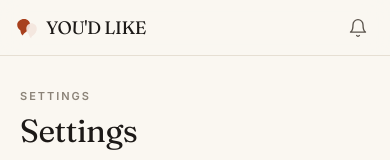
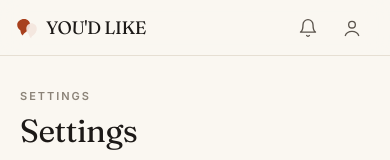
Before and after one commit to seeckerstein/recommendly, a Next.js app in the folder apps/web/: page /settings in a window 390 px wide. Shown: the top 160 px of the page. Built offline with nearby package versions, Linux system fonts and the light colour scheme; no server answers.

Commit message:
polish mobile account access and encoding

```diff
--- a/apps/web/src/app/auth/login/page.tsx
+++ b/apps/web/src/app/auth/login/page.tsx
@@ -77,7 +77,7 @@ function LoginForm() {
           )}
 
           <Button type="submit" variant="accent" size="lg" disabled={loading} className="w-full">
-            {loading ? "Signing inâ€¦" : "Sign in"}
+            {loading ? "Signing in…" : "Sign in"}
           </Button>
         </form>
 
--- a/apps/web/src/app/oauth/consent/page.tsx
+++ b/apps/web/src/app/oauth/consent/page.tsx
@@ -135,7 +135,7 @@ function ConsentForm() {
     return (
       <main className="mx-auto flex min-h-dvh max-w-md items-center justify-center px-6">
         <p className="text-sm text-ink-faint">
-          {status === "loading" ? "Checking your sessionâ€¦" : "Redirectingâ€¦"}
+          {status === "loading" ? "Checking your session…" : "Redirecting…"}
         </p>
       </main>
     );
@@ -244,7 +244,7 @@ function ConsentForm() {
             onClick={() => handleAction(true)}
             className="flex-1"
           >
-            {processing ? "Connectingâ€¦" : "Allow access"}
+            {processing ? "Connecting…" : "Allow access"}
           </Button>
           <Button
             variant="secondary"
--- a/apps/web/src/app/page.tsx
+++ b/apps/web/src/app/page.tsx
@@ -76,7 +76,7 @@ export default async function HomePage() {
                 aria-hidden
                 className="shrink-0 text-accent transition-transform group-hover:translate-x-1"
               >
-                â†’
+                →
               </span>
             </Link>
           ))}
--- a/apps/web/src/app/settings/InstallPrompt.tsx
+++ b/apps/web/src/app/settings/InstallPrompt.tsx
@@ -41,7 +41,7 @@ export function InstallPrompt() {
         disabled={status === "installing"}
         className="inline-flex min-h-11 items-center rounded-full bg-accent px-5 text-sm font-medium text-white shadow-quiet transition-colors hover:bg-accent-ink disabled:opacity-50"
       >
-        {status === "installing" ? "Installingâ€¦" : "Install YOU'D LIKE"}
+        {status === "installing" ? "Installing…" : "Install YOU'D LIKE"}
       </button>
     );
   }
--- a/apps/web/src/app/settings/page.tsx
+++ b/apps/web/src/app/settings/page.tsx
@@ -41,7 +41,7 @@ export default function SettingsPage() {
               Claude can connect to YOU'D LIKE through its remote MCP server. It follows YOU'D LIKE&apos;s existing authorization model — it can read your own recommendations and those from connected users where you already have access, but never arbitrary users&apos; private recommendations.
             </p>
             <ol className="mt-4 ml-5 list-decimal space-y-1.5 text-[15px] leading-relaxed text-ink-soft">
-              <li>In Claude, open Customize â†’ Connectors.</li>
+              <li>In Claude, open Customize → Connectors.</li>
               <li>Click + / Add custom connector.</li>
               <li>Name it YOU'D LIKE.</li>
               <li>Enter the MCP server URL: <code className="rounded bg-surface-sunk px-1.5 py-0.5 text-[13px] text-ink">https://zpjsmuuxgcewmymmdddr.supabase.co/functions/v1/mcp</code></li>
--- a/apps/web/src/components/nav/TopBar.tsx
+++ b/apps/web/src/components/nav/TopBar.tsx
@@ -1,5 +1,6 @@
 "use client";
 
+import { useEffect, useRef, useState } from "react";
 import Link from "next/link";
 import { usePathname } from "next/navigation";
 import { useUnreadNotifications } from "@/lib/useNotifications";
@@ -9,17 +10,36 @@ import { notificationsIcon } from "./nav-items";
 export function TopBar() {
   const pathname = usePathname();
   const unreadCount = useUnreadNotifications();
+  const [open, setOpen] = useState(false);
+  const wrapRef = useRef<HTMLDivElement>(null);
+
+  useEffect(() => {
+    if (!open) return;
+    function onDocDown(e: MouseEvent) {
+      if (!wrapRef.current?.contains(e.target as Node)) setOpen(false);
+    }
+    function onKey(e: KeyboardEvent) {
+      if (e.key === "Escape") setOpen(false);
+    }
+    document.addEventListener("mousedown", onDocDown);
+    document.addEventListener("keydown", onKey);
+    return () => {
+      document.removeEventListener("mousedown", onDocDown);
+      document.removeEventListener("keydown", onKey);
+    };
+  }, [open]);
 
   return (
     <header className="sticky top-0 z-30 flex h-14 items-center justify-between border-b border-line bg-paper/85 px-4 backdrop-blur-md md:hidden">
       <Logo size="md" />
+      <div className="flex items-center">
         <Link
           href="/notifications"
           aria-label={
             unreadCount > 0 ? `Activity, ${unreadCount} unread` : "Activity and notifications"
           }
           aria-current={pathname === "/notifications" ? "page" : undefined}
-        className="-mr-1.5 inline-flex size-11 items-center justify-center rounded-full text-ink-soft transition-colors hover:bg-surface-sunk hover:text-ink"
+          className="inline-flex size-11 items-center justify-center rounded-full text-ink-soft transition-colors hover:bg-surface-sunk hover:text-ink"
         >
           <span className="relative">
             {notificationsIcon({ className: "size-5" })}
@@ -28,6 +48,45 @@ export function TopBar() {
             )}
           </span>
         </Link>
+        <div ref={wrapRef} className="relative">
+          <button
+            type="button"
+            aria-label="Account"
+            aria-haspopup="menu"
+            aria-expanded={open}
+            onClick={() => setOpen((v) => !v)}
+            className="inline-flex size-11 items-center justify-center rounded-full text-ink-soft transition-colors hover:bg-surface-sunk hover:text-ink"
+          >
+            <svg viewBox="0 0 24 24" fill="none" stroke="currentColor" strokeWidth="1.6" strokeLinecap="round" strokeLinejoin="round" className="size-5" aria-hidden>
+              <circle cx="12" cy="8" r="4" />
+              <path d="M4 21c1.5-4 5-5 8-5s6.5 1 8 5" />
+            </svg>
+          </button>
+          {open && (
+            <div
+              role="menu"
+              className="absolute right-0 top-12 z-50 w-44 overflow-hidden rounded-xl border border-line bg-surface py-1 shadow-lift"
+            >
+              <Link
+                href="/profile"
+                role="menuitem"
+                className="block px-4 py-2.5 text-sm text-ink hover:bg-surface-sunk"
+                onClick={() => setOpen(false)}
+              >
+                Profile
+              </Link>
+              <Link
+                href="/settings"
+                role="menuitem"
+                className="block px-4 py-2.5 text-sm text-ink hover:bg-surface-sunk"
+                onClick={() => setOpen(false)}
+              >
+                Settings
+              </Link>
+            </div>
+          )}
+        </div>
+      </div>
     </header>
   );
 }
--- a/apps/web/src/components/ui/RecommendationCard.tsx
+++ b/apps/web/src/components/ui/RecommendationCard.tsx
@@ -28,7 +28,7 @@ export type RecommendationCardProps = {
 };
 
 /**
- * A shelf entry. Reads person â†’ reason â†’ title â†’ quiet supporting detail.
+ * A shelf entry. Reads person → reason → title → quiet supporting detail.
  * Deliberately borderless: entries are separated by a hairline rule from the
  * list that contains them, so the page reads like a page, not a grid of boxes.
  */
```
Also changed, not shown: apps/web/src/app/discover/page.tsx (+3 -3 lines). Lines whose indentation alone changed are shown as unchanged.
